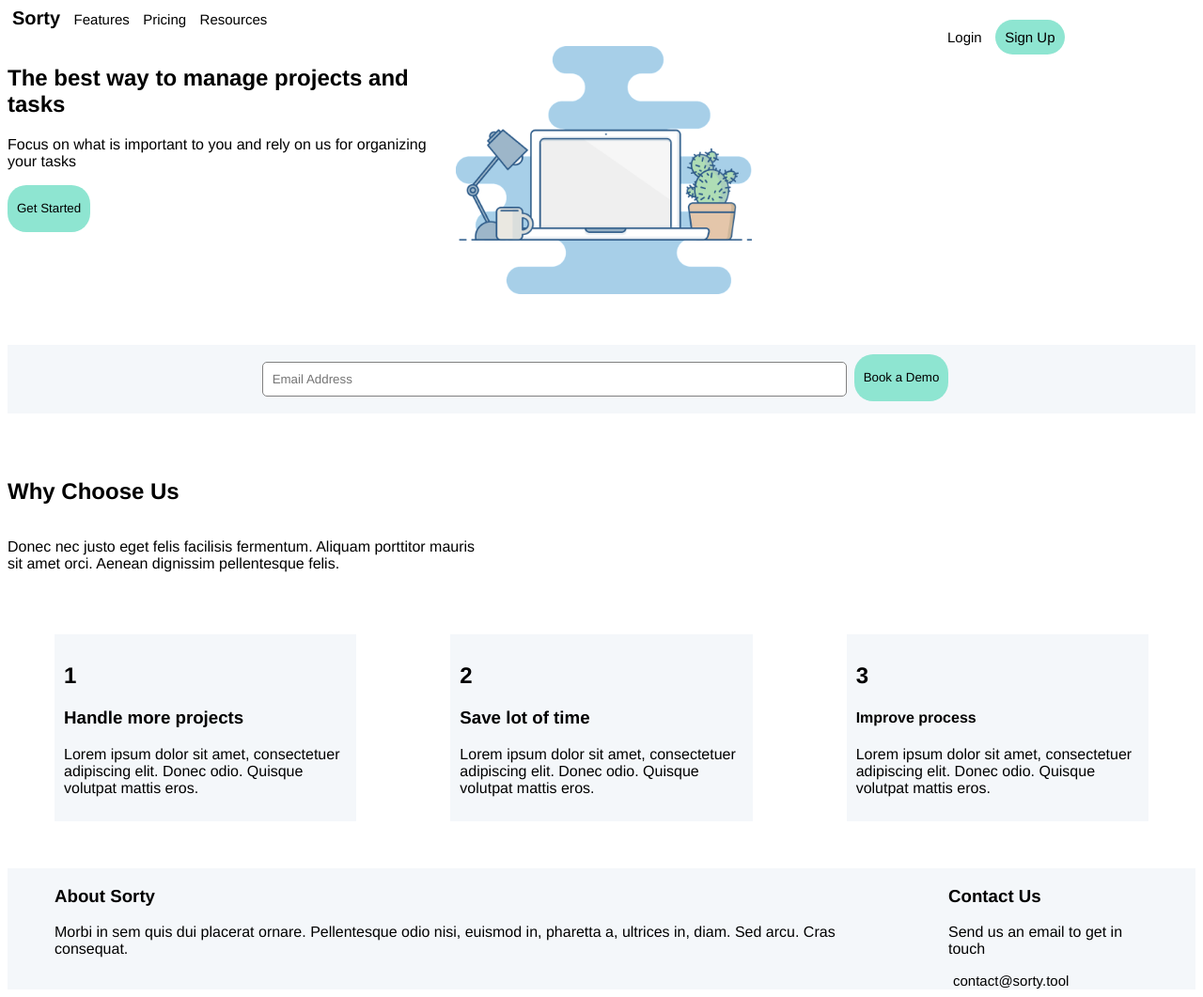
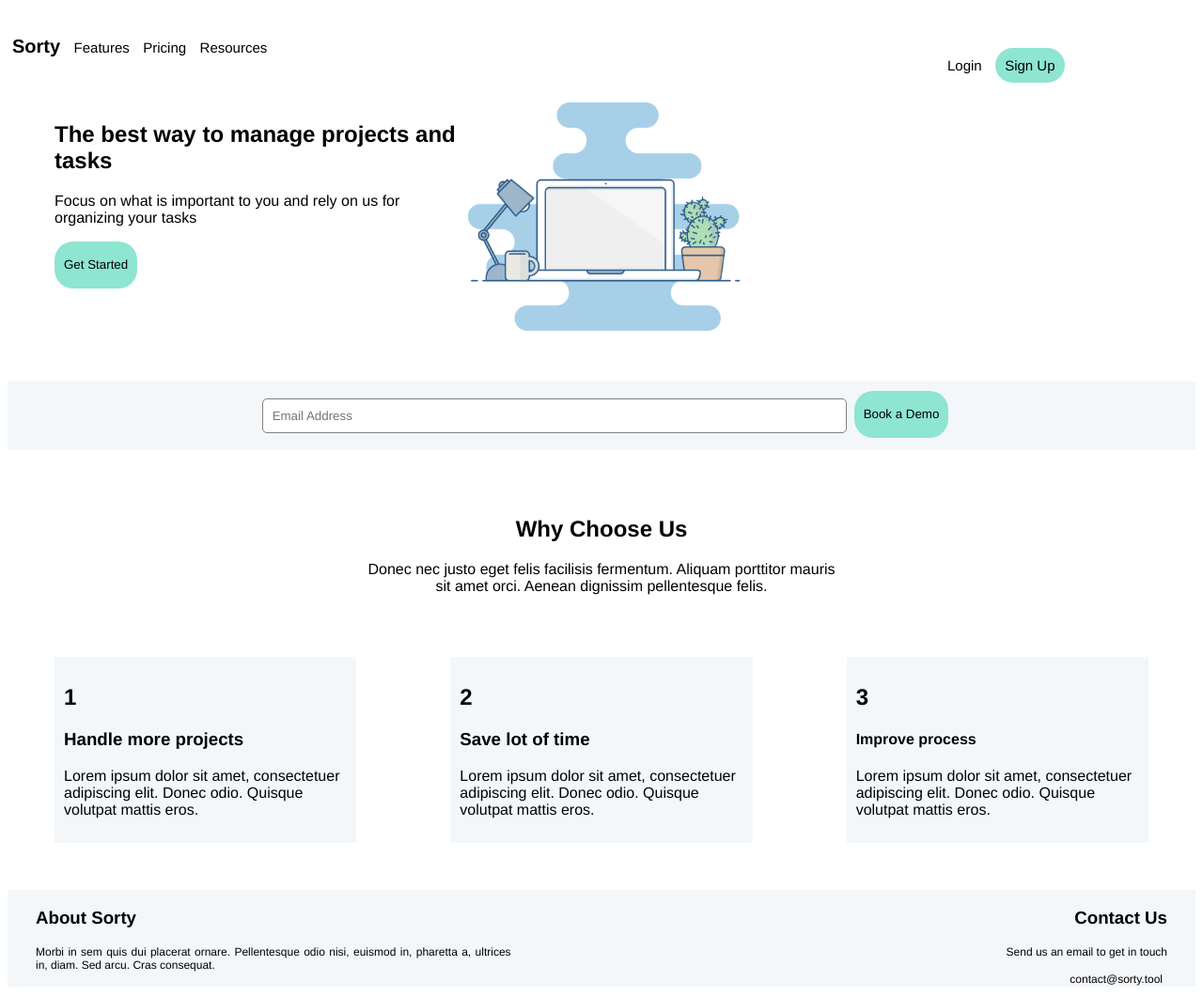
Before and after one commit to divyajomi08/divyajomi08.github.io, a plain HTML site: page css-assessment/Desktop Mockup/index.html in a window 1280 px wide. Shown: the whole page at 94% size. Drawn offline with Linux system fonts and the light colour scheme.

Commit message:
final commit

```diff
--- a/css-assessment/Desktop Mockup/index.html
+++ b/css-assessment/Desktop Mockup/index.html
@@ -5,6 +5,7 @@
   </head>
 
   <body>
+    <div class="main">
     <div class="header">
       <nav>
         <a class="sorty" href="#">Sorty</a>  <a class="a2" href="#">Features</a>
@@ -29,7 +30,7 @@
     </div>
     <div class="container div2">
       <input type="text" placeholder="Email Address" />
-      <button>Book a Demo</button>
+      <button id="b1">Book a Demo</button>
     </div>
     <div class="container div3">
       <h2>Why Choose Us</h2>
@@ -65,18 +66,19 @@
       </div>
     </div>
     <div class="container div5">
-      <div>
+      <div class="div6">
         <h3>About Sorty</h3>
-        <p>
+        <p id="p1">
           Morbi in sem quis dui placerat ornare. Pellentesque odio nisi, euismod
           in, pharetta a, ultrices in, diam. Sed arcu. Cras consequat.
         </p>
       </div>
-      <div>
+      <div class="div7">
         <h3>Contact Us</h3>
-        <p>Send us an email to get in touch</p>
-        <a href="contact@sorty.tool">contact@sorty.tool</a>
+        <p id="p2">Send us an email to get in touch</p>
+        <a id="a4" href="contact@sorty.tool">contact@sorty.tool</a>
       </div>
     </div>
+  </div>
   </body>
 </html>
--- a/css-assessment/Desktop Mockup/style.css
+++ b/css-assessment/Desktop Mockup/style.css
@@ -2,101 +2,136 @@
   box-sizing: border-box;
   font-family: "helvetica", "sans-serif";
 }
-.header > nav > sorty {
-  font-size: 10px;
-  font-weight: bold;
+.main {
+  display: flex;
+  flex-direction: column;
+}
+.header{
+  margin-top: 30px;
 }
 .header > nav {
   text-decoration: none;
 }
-.container{
-    display: flex;
-    justify-content: center;
+.container {
+  display: flex;
+  justify-content: center;
+}
 
-
-}
-.div4>div{
-  background-color: #F4F7FA;
+.div4 > div {
+  background-color: #f4f7fa;
   padding: 10px;
   margin: 50px;
 }
-.div3{
-flex-direction: column;
-width: 500px;
-align-self: center;
-
+.div3 {
+  flex-direction: column;
+  width: 500px;
+  align-self: center;
 }
-button{
-  background-color:#8EE5D1 ;
-  padding:10px;
+button {
+  background-color: #8ee5d1;
+  padding: 10px;
   height: 50px;
   border: none;
 
   border-radius: 20px;
-
 }
-.div2{
-  margin-top:50px;
-  margin-bottom:50px;
-  background-color: #F4F7FA;
+.div2 {
+  margin-top: 50px;
+  margin-bottom: 50px;
+  background-color: #f4f7fa;
   padding: 10px;
   justify-content: center;
-
 }
-input{
+input {
   border-radius: 5px;
-  border:solid 1px grey;
+  border: solid 1px grey;
   padding: 10px;
   width: 50%;
   margin: 8px;
 }
-.div5{
-  background-color: #F4F7FA;
-
+.div5 {
+  background-color: #f4f7fa;
+  justify-content: space-between;
 }
-.div5 div{
-  justify-content: space-around;
-  margin-right: 50px;
-  margin-left: 50px;
+.div5 div {
+  margin-left: 30px;
+  margin-right: 30px;
 }
-a{
+a {
   text-decoration: none;
   color: black;
   margin: 5px;
   font-size: 15px;
 }
-.sorty{
+.sorty {
   font-size: 20px;
   font-weight: bold;
 }
-.a1{
-  margin-left:1000px ;
+.a1 {
+  margin-left: 1000px;
 }
-img{
-  max-width:40%;
-    height:auto;
+img {
+  max-width: 40%;
+  height: auto;
 }
-.div1{
-  justify-content: space-around;
+.div1 {
+  margin-top: 30px;
+  margin-left:50px ;
+  margin-right:50px ;
+  width: auto;
+
+
 
 }
-.a3{
-  background-color:#8EE5D1 ;
-  padding:10px;
+.a3 {
+  background-color: #8ee5d1;
+  padding: 10px;
   height: 50px;
   border: none;
 
   border-radius: 20px;
 }
+.div3 h2 {
+  justify-content: center;
+  text-align: center;
+}
+.div3 p {
+  margin-top: 0px;
+  text-align: center;
+}
+.div5 p {
+  font-size: 12px;
+}
+.div5 #p1 {
+  text-align: justify;
+}
+.div6 {
+  width: 40%;
+}
+.div7 {
+  text-align: right;
+}
+#a4 {
+  font-size: 12px;
+}
 @media screen and (max-width: 640px) {
   .container {
     flex-direction: column;
+  }
+  .a2 {
+    display: none;
+  }
+  .a1 {
+    margin-left: 30px;
+  }
+  input{
+    margin: auto;
+    margin-bottom: 15px;
+
 
   }
-  .a2{
-    display: none;
-  }
-  .a1{
-    margin-left: 30px;
+  #b1{
+    width: 30%;
+    margin: auto;
   }
 }
```
